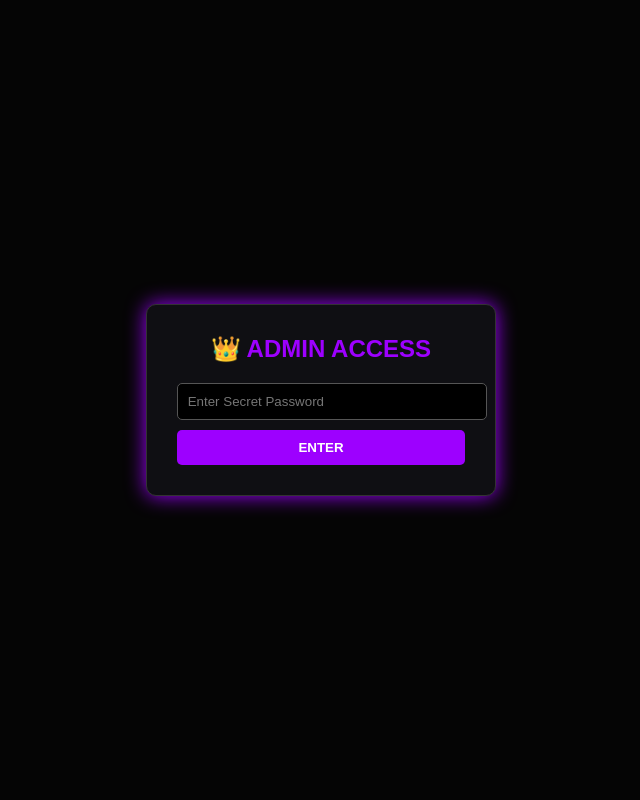
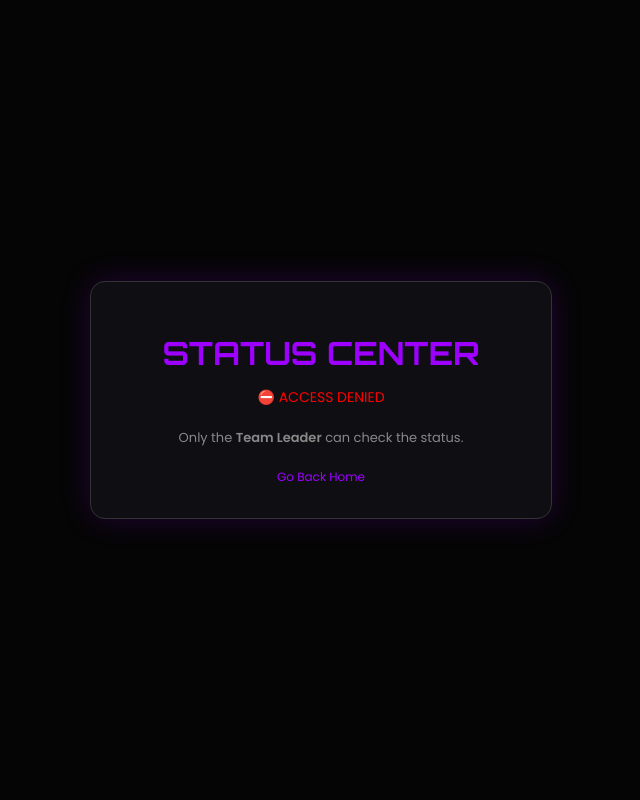
Before and after one commit to dynamaxhunt/ZENI-TOURNAMENT-DASHBOARD-, a Flask app: page /admin in a window 1280 px wide. Shown: the whole page, without its empty margins (319-959 px from the left). Run offline with Flask 3, Linux system fonts and the light colour scheme.

Commit message:
Update login.html

```diff
--- a/templates/login.html
+++ b/templates/login.html
@@ -1,24 +1,58 @@
 <!DOCTYPE html>
-<html>
+<html lang="en">
 <head>
-    <title>Shadow Login</title>
-    <meta name="viewport" content="width=device-width, initial-scale=1">
+    <meta charset="UTF-8">
+    <meta name="viewport" content="width=device-width, initial-scale=1.0">
+    <title>Player Status</title>
     <style>
-        body { background: #050505; color: white; font-family: sans-serif; display: flex; justify-content: center; align-items: center; height: 100vh; margin: 0; }
-        .box { background: #0f0f13; padding: 30px; border: 1px solid #333; border-radius: 10px; text-align: center; box-shadow: 0 0 20px #9d00ff; }
-        input { padding: 10px; width: 100%; margin-bottom: 10px; background: black; border: 1px solid #555; color: white; border-radius: 5px; }
-        button { padding: 10px 20px; background: #9d00ff; color: white; border: none; font-weight: bold; cursor: pointer; border-radius: 5px; width: 100%; }
-        h2 { margin-top: 0; color: #9d00ff; }
+        @import url('https://fonts.googleapis.com/css2?family=Orbitron:wght@500;700&family=Poppins:wght@300;400;600&display=swap');
+
+        body { background-color: #050505; color: #e0e0e0; font-family: 'Poppins', sans-serif; display: flex; justify-content: center; align-items: center; height: 100vh; margin: 0; }
+
+        .card { background: #0f0f13; padding: 30px; border-radius: 15px; border: 1px solid #333; box-shadow: 0 0 30px rgba(157, 0, 255, 0.2); text-align: center; width: 90%; max-width: 400px; }
+
+        h1 { font-family: 'Orbitron', sans-serif; color: #9d00ff; margin-bottom: 5px; }
+        p { font-size: 14px; color: #aaa; margin-bottom: 20px; }
+
+        .status-box { background: #000; padding: 15px; border-radius: 8px; border: 1px dashed #444; margin-bottom: 20px; }
+        .room-id { font-size: 18px; font-weight: bold; color: #00ff00; letter-spacing: 1px; }
+        .pending { color: orange; font-style: italic; }
+
+        .leader-name { font-size: 20px; color: white; font-weight: bold; margin: 10px 0; }
+
+        .refresh-btn { background: #333; color: white; border: none; padding: 10px 20px; border-radius: 5px; cursor: pointer; margin-top: 10px; }
+        .refresh-btn:hover { background: #555; }
+
+        a { color: #9d00ff; text-decoration: none; font-size: 12px; }
     </style>
 </head>
 <body>
 
-<div class="box">
-    <h2>👑 ADMIN ACCESS</h2>
-    <form method="POST">
-        <input type="password" name="password" placeholder="Enter Secret Password" required>
-        <button>ENTER</button>
-    </form>
+<div class="card">
+    <h1>STATUS CENTER</h1>
+
+    {% if player %}
+        <p>Welcome, Leader</p>
+        <div class="leader-name">{{ player.leader_name }}</div>
+
+        <div class="status-box">
+            <div style="font-size: 12px; color: #666; margin-bottom: 5px;">ROOM DETAILS:</div>
+
+            {% if player.status == 'Verified' %}
+                <div class="room-id">{{ player.room_details }}</div>
+            {% else %}
+                <div class="pending">⏳ Waiting for Admin...</div>
+            {% endif %}
+        </div>
+
+        <button class="refresh-btn" onclick="location.reload()">🔄 Refresh Status</button>
+    {% else %}
+        <p style="color: red;">⛔ ACCESS DENIED</p>
+        <div style="font-size: 13px; color: #888; margin-bottom: 15px;">
+            Only the <b>Team Leader</b> can check the status.
+        </div>
+        <a href="/">Go Back Home</a>
+    {% endif %}
 </div>
 
 </body>
```
